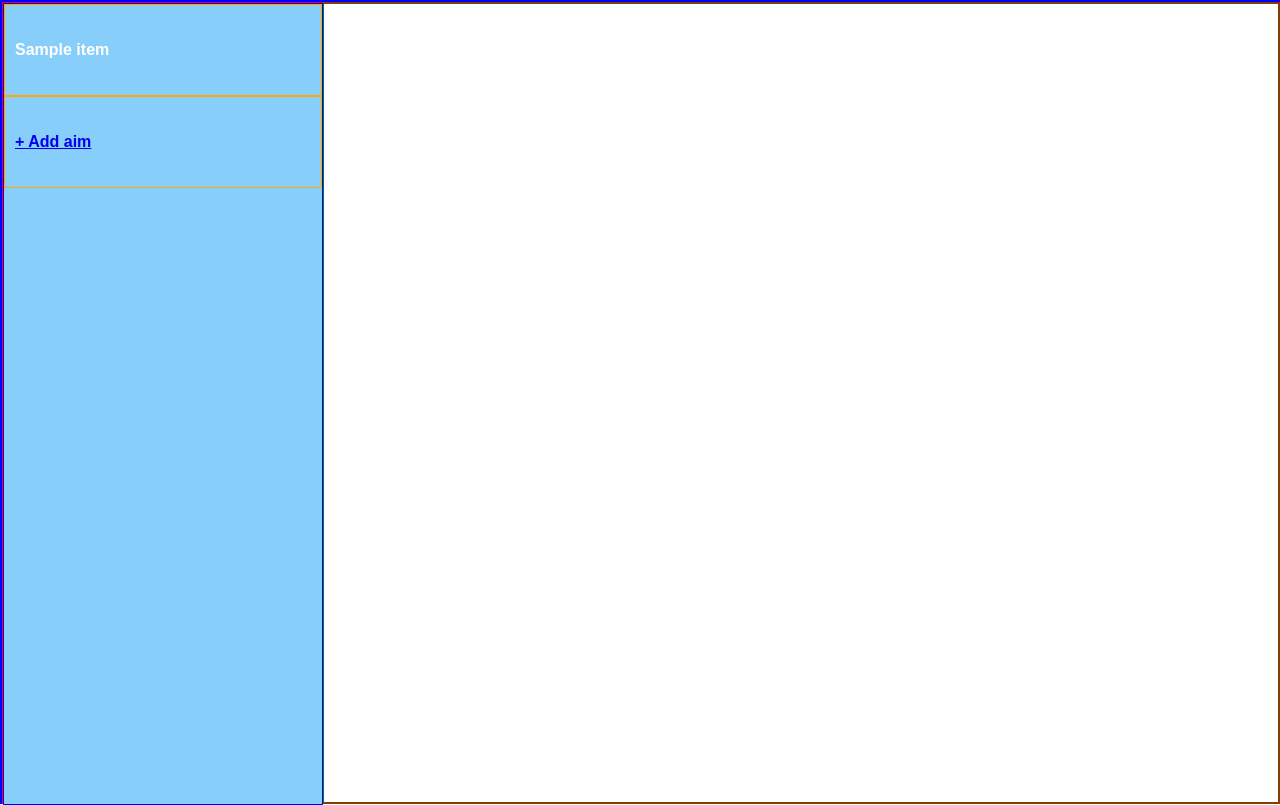
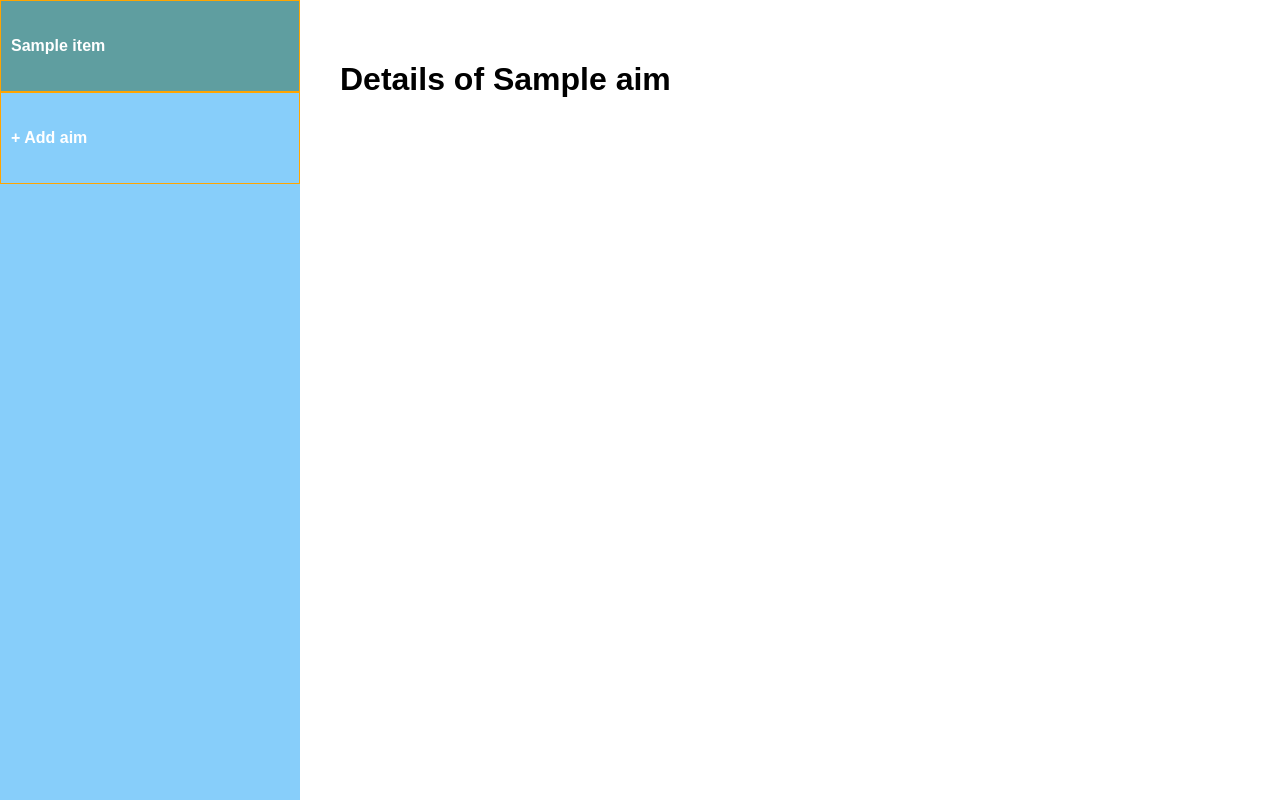
Before and after one commit to cmelgar/plan_aim, a Flask app: template templates/index.html in a window 1280 px wide. Run offline with Flask 2, Linux system fonts and the light colour scheme; the template is opened without the code that fills it: most values are stand-ins (such as "Sample title", 1, 10 or a date in 2020); parts of the project's set-up code (start-up, migrations or seed data) failed here and were passed over.

Commit message:
implementing add feature

```diff
--- a/app.py
+++ b/app.py
@@ -1,4 +1,4 @@
-from flask import Flask, render_template
+from flask import Flask, render_template, redirect
 import connection
 
 app = Flask(__name__)
@@ -14,5 +14,19 @@
 def home():
     return render_template('index.html', data=data)
 
+@app.route('/get/<int:id>')
+def get_aim(id):
+    conn = connection.create_connection("aimDB")
+    cur = conn.cursor()
+    cur.execute("SELECT name FROM aimTB WHERE id =?", (id ,))
+    aim = cur.fetchall()
+    print("This is my id: ", id)
+    print("This is the aim: ", aim)
+    return render_template('index.html', data=data, aim=aim)
+
+@app.route('/add')
+def add_aim():
+    return render_template("add_aim.html", data=data)
+
 if __name__ == '__main__':
     app.run(debug=True)
--- a/static/stylesheets/main.css
+++ b/static/stylesheets/main.css
@@ -1,6 +1,5 @@
 html {
     height: 100%;
-    border: 2px solid blue;
 }
 
 body {
@@ -13,14 +12,12 @@
 .container {
     height: 100%;
     width: 100%;
-    border: 1px solid red;
     display: flex;
 }
 
 #menu {
     width: 25%;
     height: 100%;
-    border: 1px solid blue;
     background: lightskyblue;
 }
 
@@ -42,8 +39,17 @@
     background: cadetblue;
 }
 
+#menu ul li a {
+    text-decoration: none;
+    color: white;
+}
+
 #dashboard {
     width: 75%;
     min-height: 600px;
-    border: 1px solid green;
+    padding: 40px;
 }
+
+label {
+    font-size: 14px;
+}
--- a/templates/index.html
+++ b/templates/index.html
@@ -5,18 +5,23 @@
     <meta name="viewport" content="width=device-width, initial-scale=1.0">
     <link rel="stylesheet" type="text/css" href="{{ url_for('static', filename='stylesheets/main.css')}}">
     <title>Plan Project</title>
+    {% block head %} {% endblock %}
 </head>
 <body>
     <div class="container">
         <div id="menu">
             <ul>
                 {% for item in data %}
-                <li>{{item[1]}}</li>
-                <li><a href="#">+ Add aim</a></li>
+                <li><a href="/get/{{item[0]}}">{{item[1]}}</a></li>
+                <li><a href="/add">+ Add aim</a></li>
                 {% endfor %}
             </ul>
         </div>
-        <div id="dashboard"></div>
+        <div id="dashboard">
+            {% block body %}
+            <h1>Details of {{ aim }}</h1>
+            {% endblock %}
+        </div>
     </div>
 </body>
 </html>
```
Also changed, not shown: templates/add_aim.html (added, +13 -0 lines).
